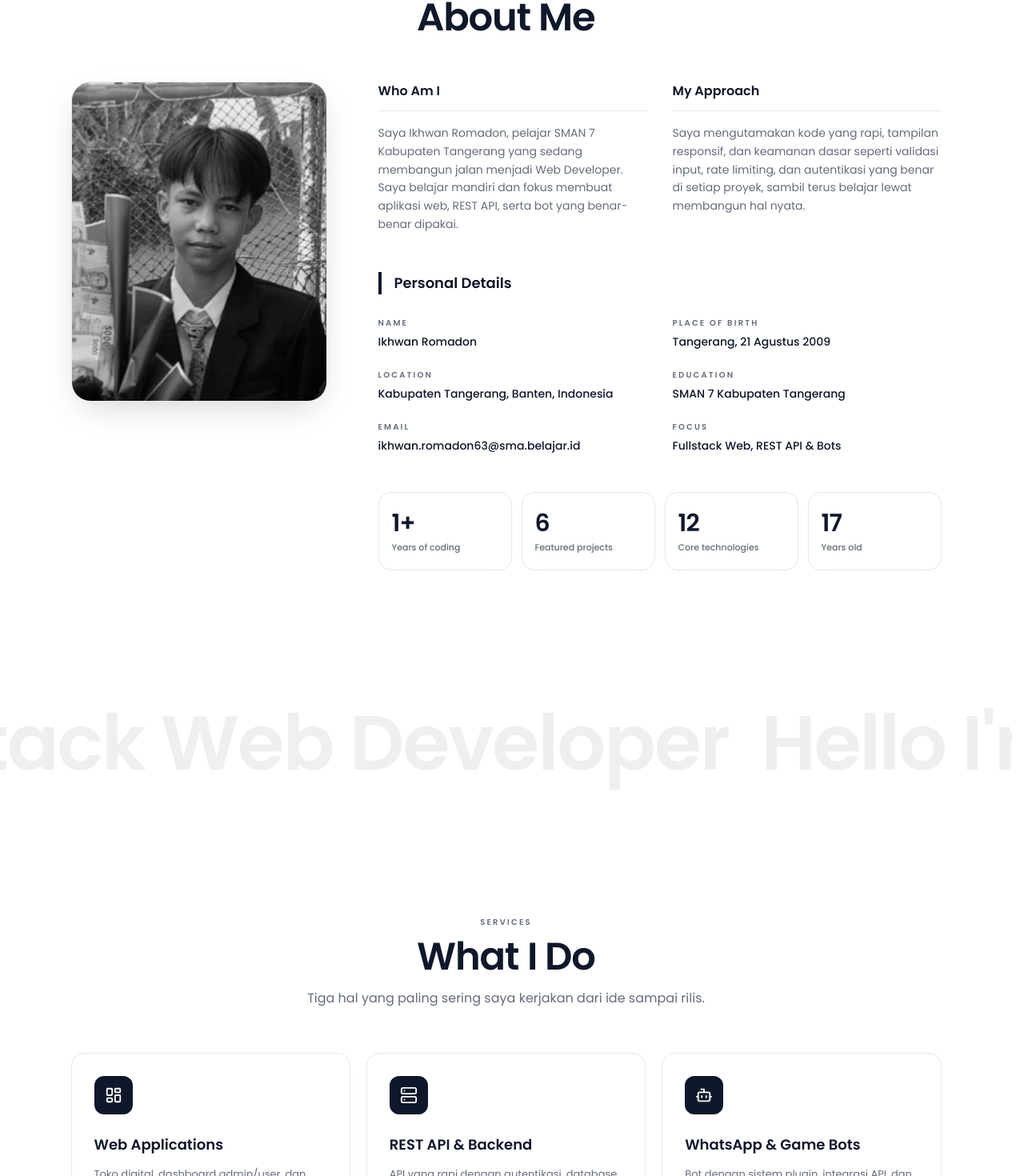
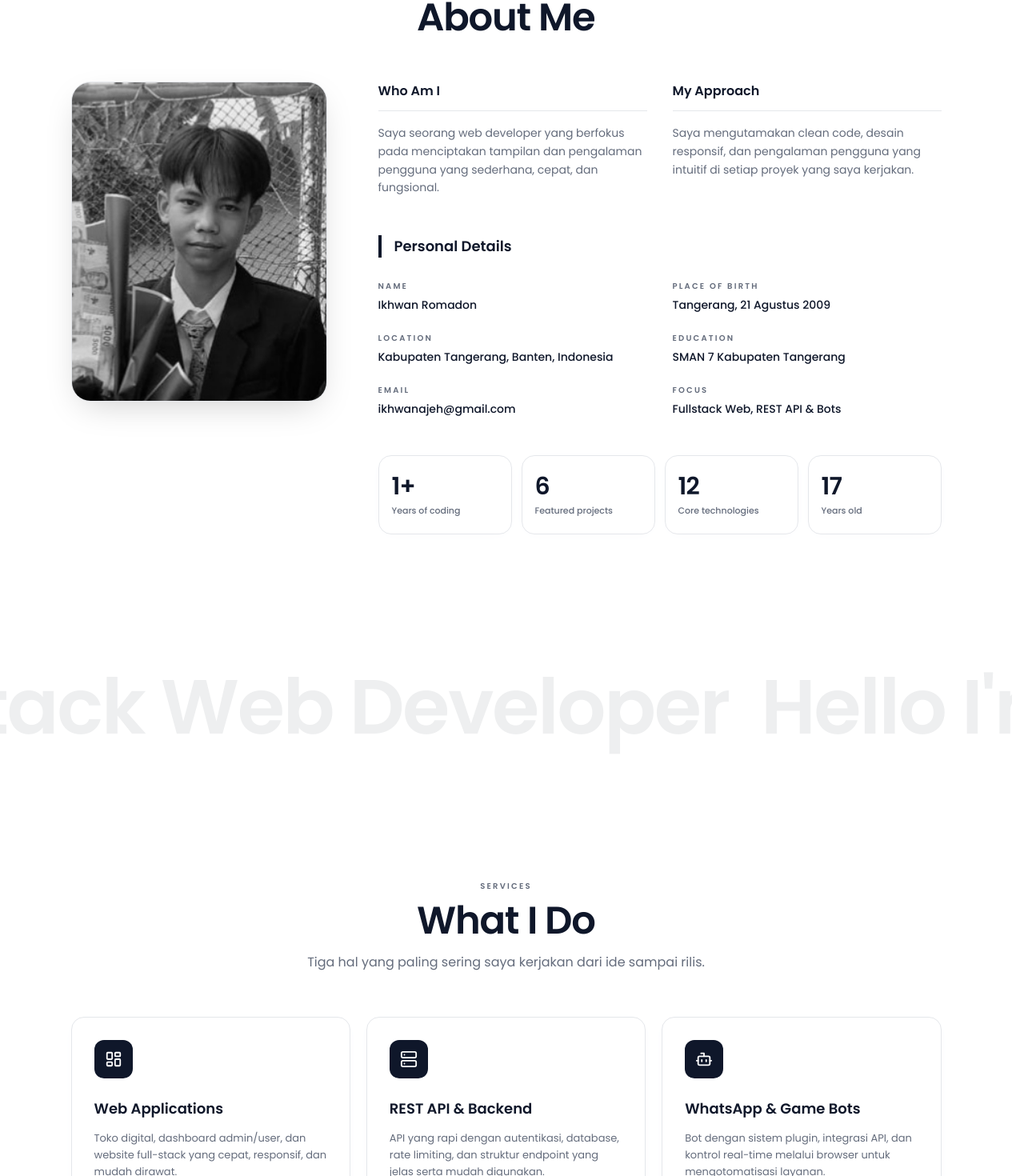
Before and after one commit to syolikuy-dotcom/wanspace-awesome, a Next.js app: page / in a window 1280 px wide. Shown: the part 941-2411 px from the top of the page at 80% size. Built offline with nearby package versions, Linux system fonts and the light colour scheme.

Commit message:
Add files via upload

```diff
--- a/src/data/site.ts
+++ b/src/data/site.ts
@@ -54,7 +54,7 @@ function ageFrom(birth: Date, now = new Date()): number {
   return age;
 }
 
-const email = "ikhwan.romadon63@sma.belajar.id";
+const email = "ikhwanajeh@gmail.com";
 
 export const site = {
   url: process.env.NEXT_PUBLIC_SITE_URL ?? vercelUrl ?? "http://localhost:3000",
@@ -66,10 +66,10 @@ export const site = {
     "Portofolio Ikhwan Romadon — pelajar SMAN 7 Kabupaten Tangerang dan Fullstack Web Developer yang membangun aplikasi web, REST API, dan bot dengan Next.js, Node.js, dan MySQL.",
   roles: ["Fullstack Web Developer", "Next.js & Node.js Builder", "WhatsApp Bot Developer"],
   intro:
-    "Halo! Saya pelajar SMAN 7 Kabupaten Tangerang yang suka membangun aplikasi web, REST API, dan bot dari nol. Saya belajar lewat proyek nyata, mulai dari toko digital sampai dashboard dan bot WhatsApp.",
+    "Halo! Saya suka ngoding dan bereksperimen dengan ide-ide baru. Bagi saya, setiap baris kode adalah cara untuk menghadirkan sesuatu yang bermanfaat dan keren di dunia digital.",
   avatar: "/avatar.jpg",
-  /** Taruh CV di /public/cv.pdf lalu isi "/cv.pdf" di sini. Kosong = tombol Download CV disembunyikan. */
-  cv: undefined as string | undefined,
+  /** Upload CV kamu ke /public/cv.pdf (nama file harus sama) dan tombol Download CV langsung berfungsi. */
+  cv: "/cv.pdf",
   email,
   socials: [
     { label: "Instagram", href: "https://www.instagram.com/wtf.w4n_/", icon: "instagram" },
@@ -92,21 +92,21 @@ export const site = {
     },
     {
       title: "REST API & Backend",
-      description: "API yang rapi dengan autentikasi, database, rate limiting, dan struktur endpoint yang mudah dipakai.",
+      description: "API yang rapi dengan autentikasi, database, rate limiting, dan struktur endpoint yang jelas serta mudah digunakan.",
       icon: "server",
       points: ["Node.js & Express", "MySQL & Supabase", "Auth & keamanan"],
     },
     {
       title: "WhatsApp & Game Bots",
-      description: "Bot dengan sistem plugin, integrasi API, dan kontrol real-time lewat browser untuk otomatisasi layanan.",
+      description: "Bot dengan sistem plugin, integrasi API, dan kontrol real-time melalui browser untuk mengotomatisasi layanan.",
       icon: "bot",
       points: ["WhatsApp bot", "Socket.IO realtime", "Integrasi API"],
     },
   ] satisfies Service[],
   about: {
-    who: "Saya Ikhwan Romadon, pelajar SMAN 7 Kabupaten Tangerang yang sedang membangun jalan menjadi Web Developer. Saya belajar mandiri dan fokus membuat aplikasi web, REST API, serta bot yang benar-benar dipakai.",
+    who: "Saya seorang web developer yang berfokus pada menciptakan tampilan dan pengalaman pengguna yang sederhana, cepat, dan fungsional.",
     approach:
-      "Saya mengutamakan kode yang rapi, tampilan responsif, dan keamanan dasar seperti validasi input, rate limiting, dan autentikasi yang benar di setiap proyek, sambil terus belajar lewat membangun hal nyata.",
+      "Saya mengutamakan clean code, desain responsif, dan pengalaman pengguna yang intuitif di setiap proyek yang saya kerjakan.",
     details: [
       { label: "Name", value: "Ikhwan Romadon" },
       { label: "Place of Birth", value: "Tangerang, 21 Agustus 2009" },
@@ -153,7 +153,7 @@ export const site = {
   skills: [
     {
       title: "Frontend Languages & Frameworks",
-      description: "Tools yang saya pakai untuk membangun antarmuka yang rapi, responsif, dan interaktif.",
+      description: "Tools yang saya gunakan untuk membangun antarmuka yang rapi, responsif, dan interaktif.",
       items: [
         { name: "React", glyph: "react" },
         { name: "Next.js", glyph: "next" },
```
